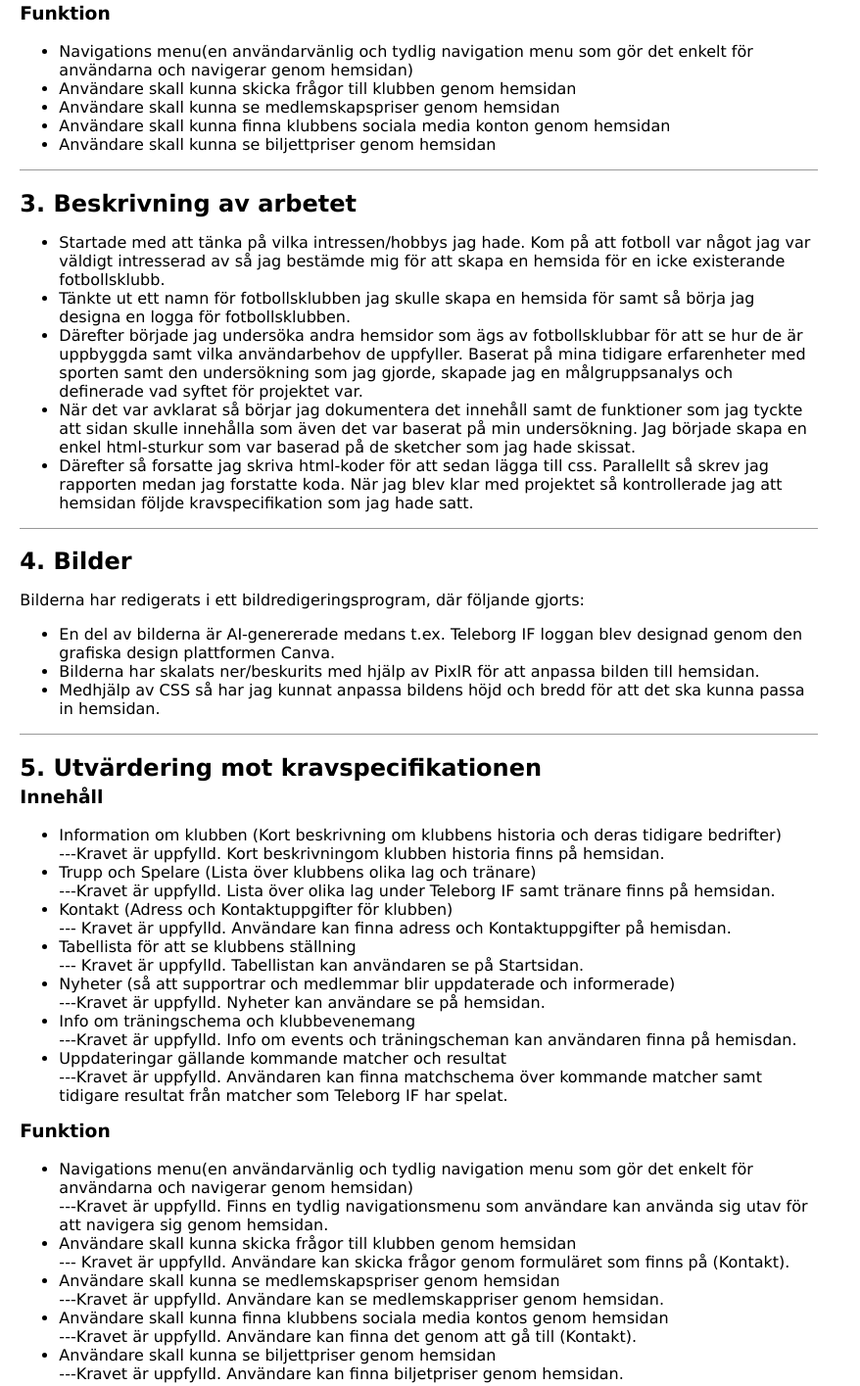
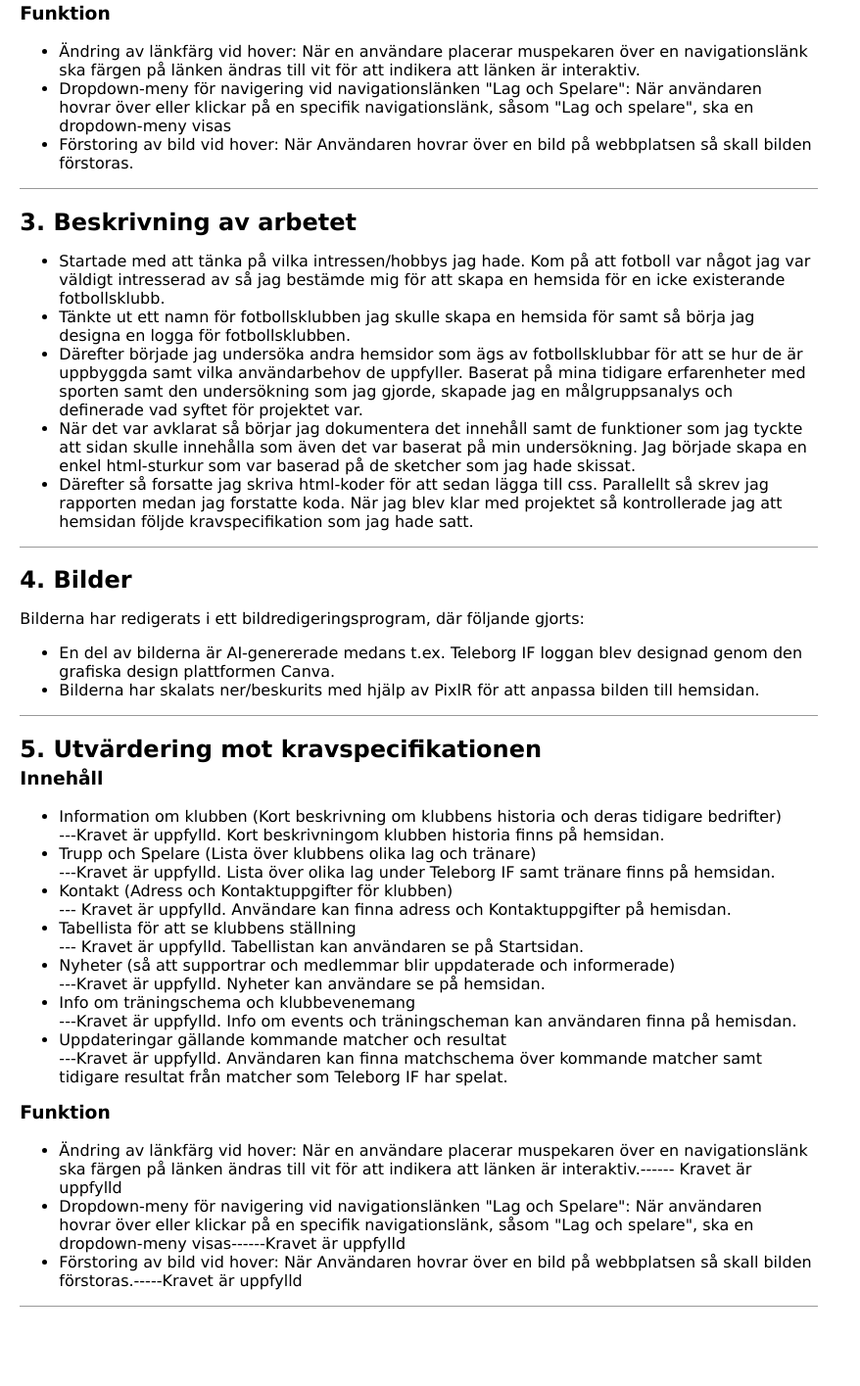
Before and after one commit to HassanAli200/Uppgift3, a plain HTML site: page rapport.html in a window 1280 px wide. Shown: the part 752-2167 px from the top of the page at 98% size, without its empty margins (0-878 px from the left). After the commit the page ends 2094 px from the top, so only its background shows below. Drawn offline with Linux system fonts and the light colour scheme.

Commit message:
Sista 'ndrigen ever

```diff
--- a/rapport.html
+++ b/rapport.html
@@ -86,12 +86,13 @@
             </ul>
             <h3>Funktion</h3>
             <ul>
-                <li>Navigations menu(en användarvänlig och tydlig navigation menu som gör det enkelt för användarna och
-                    navigerar genom hemsidan)</li>
-                <li>Användare skall kunna skicka frågor till klubben genom hemsidan</li>
-                <li>Användare skall kunna se medlemskapspriser genom hemsidan</li>
-                <li>Användare skall kunna finna klubbens sociala media konton genom hemsidan</li>
-                <li>Användare skall kunna se biljettpriser genom hemsidan</li>
+                <li>Ändring av länkfärg vid hover: När en användare placerar muspekaren över en navigationslänk ska
+                    färgen på länken ändras till vit för att indikera att länken är interaktiv.</li>
+                <li> Dropdown-meny för navigering vid navigationslänken "Lag och Spelare": När användaren hovrar över
+                    eller klickar på en specifik navigationslänk, såsom "Lag och spelare", ska en dropdown-meny visas
+                </li>
+                <li>Förstoring av bild vid hover: När Användaren hovrar över en bild på webbplatsen så skall bilden
+                    förstoras.</li>
             </ul>
         </section>
         <section>
@@ -121,42 +122,42 @@
                 <li>En del av bilderna är AI-genererade medans t.ex. Teleborg IF loggan blev designad genom den grafiska
                     design plattformen Canva.</li>
                 <li>Bilderna har skalats ner/beskurits med hjälp av PixlR för att anpassa bilden till hemsidan.</li>
-                <li>Medhjälp av CSS så har jag kunnat anpassa bildens höjd och bredd för att det ska kunna passa in
-                    hemsidan.</li>
             </ul>
+
         </section>
         <section>
             <h2>5. Utvärdering mot kravspecifikationen</h2>
             <h3>Innehåll</h3>
             <ul>
-                <li>Information om klubben (Kort beskrivning om klubbens historia och deras tidigare bedrifter) <br> ---Kravet är uppfylld. Kort beskrivningom klubben historia finns på hemsidan.</li>
+                <li>Information om klubben (Kort beskrivning om klubbens historia och deras tidigare bedrifter) <br>
+                    ---Kravet är uppfylld. Kort beskrivningom klubben historia finns på hemsidan.</li>
 
                 <li>Trupp och Spelare (Lista över klubbens olika lag och tränare) <br> ---Kravet är uppfylld. Lista över
                     olika lag under Teleborg IF samt tränare finns på hemsidan.</li>
                 <li>Kontakt (Adress och Kontaktuppgifter för klubben) <br> --- Kravet är uppfylld. Användare kan finna
                     adress och Kontaktuppgifter på hemisdan.</li>
-                <li>Tabellista för att se klubbens ställning <br> --- Kravet är uppfylld. Tabellistan kan användaren se  på Startsidan.</li>
+                <li>Tabellista för att se klubbens ställning <br> --- Kravet är uppfylld. Tabellistan kan användaren se
+                    på Startsidan.</li>
 
                 <li>Nyheter (så att supportrar och medlemmar blir uppdaterade och informerade) <br> ---Kravet är
                     uppfylld. Nyheter kan användare se på hemsidan.</li>
                 <li>Info om träningschema och klubbevenemang <br> ---Kravet är uppfylld. Info om events och
                     träningscheman kan användaren finna på hemisdan.</li>
-                <li>Uppdateringar gällande kommande matcher och resultat <br> ---Kravet är uppfylld. Användaren kan finna
-                    matchschema över kommande matcher samt tidigare resultat från matcher som Teleborg IF har spelat.</li>
+                <li>Uppdateringar gällande kommande matcher och resultat <br> ---Kravet är uppfylld. Användaren kan
+                    finna
+                    matchschema över kommande matcher samt tidigare resultat från matcher som Teleborg IF har spelat.
+                </li>
             </ul>
             <h3>Funktion</h3>
             <ul>
-                <li>Navigations menu(en användarvänlig och tydlig navigation menu som gör det enkelt för användarna och
-                    navigerar genom hemsidan) <br> ---Kravet är uppfylld. Finns en tydlig navigationsmenu som användare
-                    kan använda sig utav för att navigera sig genom hemsidan.</li>
-                <li>Användare skall kunna skicka frågor till klubben genom hemsidan <br> --- Kravet är uppfylld.
-                    Användare kan skicka frågor genom formuläret som finns på (Kontakt).</li>
-                <li>Användare skall kunna se medlemskapspriser genom hemsidan <br> ---Kravet är uppfylld. Användare kan
-                    se medlemskappriser genom hemsidan.</li>
-                <li>Användare skall kunna finna klubbens sociala media kontos genom hemsidan <br> ---Kravet är uppfylld.
-                    Användare kan finna det genom att gå till (Kontakt).</li>
-                <li>Användare skall kunna se biljettpriser genom hemsidan <br> ---Kravet är uppfylld. Användare kan finna
-                    biljetpriser genom hemsidan.</li>
+                <li>Ändring av länkfärg vid hover: När en användare placerar muspekaren över en navigationslänk ska
+                    färgen på länken ändras till vit för att indikera att länken är interaktiv.------ Kravet är uppfylld
+                </li>
+                <li> Dropdown-meny för navigering vid navigationslänken "Lag och Spelare": När användaren hovrar över
+                    eller klickar på en specifik navigationslänk, såsom "Lag och spelare", ska en dropdown-meny
+                    visas------Kravet är uppfylld </li>
+                <li>Förstoring av bild vid hover: När Användaren hovrar över en bild på webbplatsen så skall bilden
+                    förstoras.-----Kravet är uppfylld</li>
             </ul>
         </section>
     </main>
```
Also changed, not shown: Biljetter.html (+1 -1 lines), Kontakt.html (+1 -1 lines), OmKlubben.html (+2 -1 lines), design.css (+43 -4 lines), index.html (+1 -1 lines), matches.html (+1 -1 lines), teams.html (+1 -1 lines), träning.html (+1 -1 lines).
